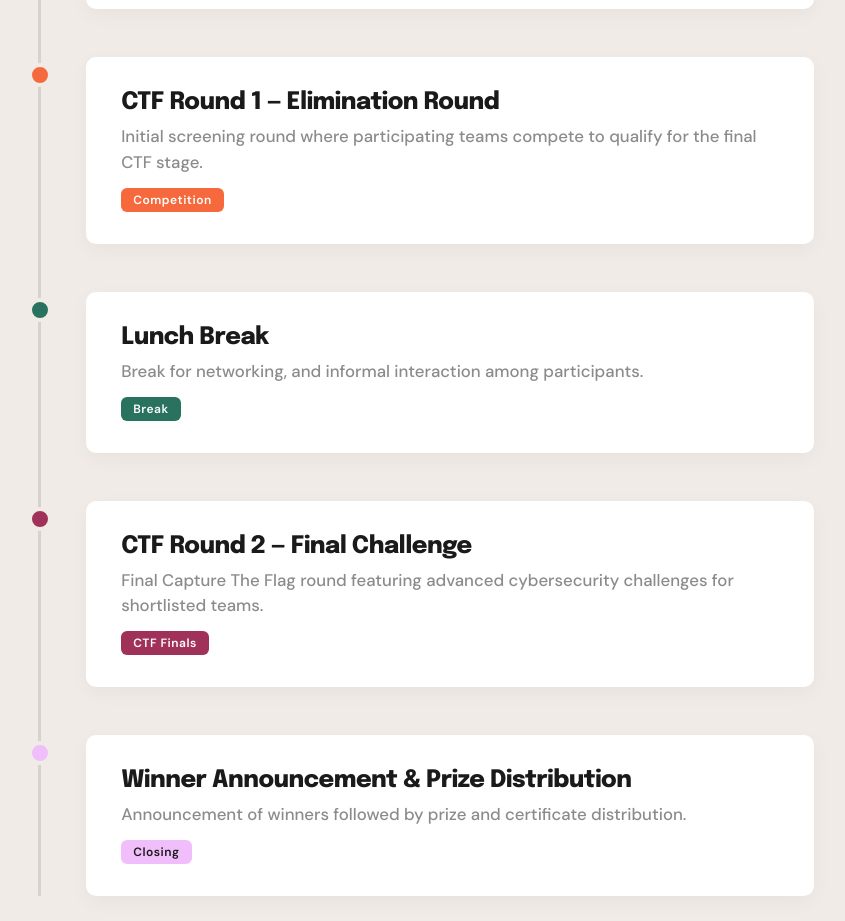
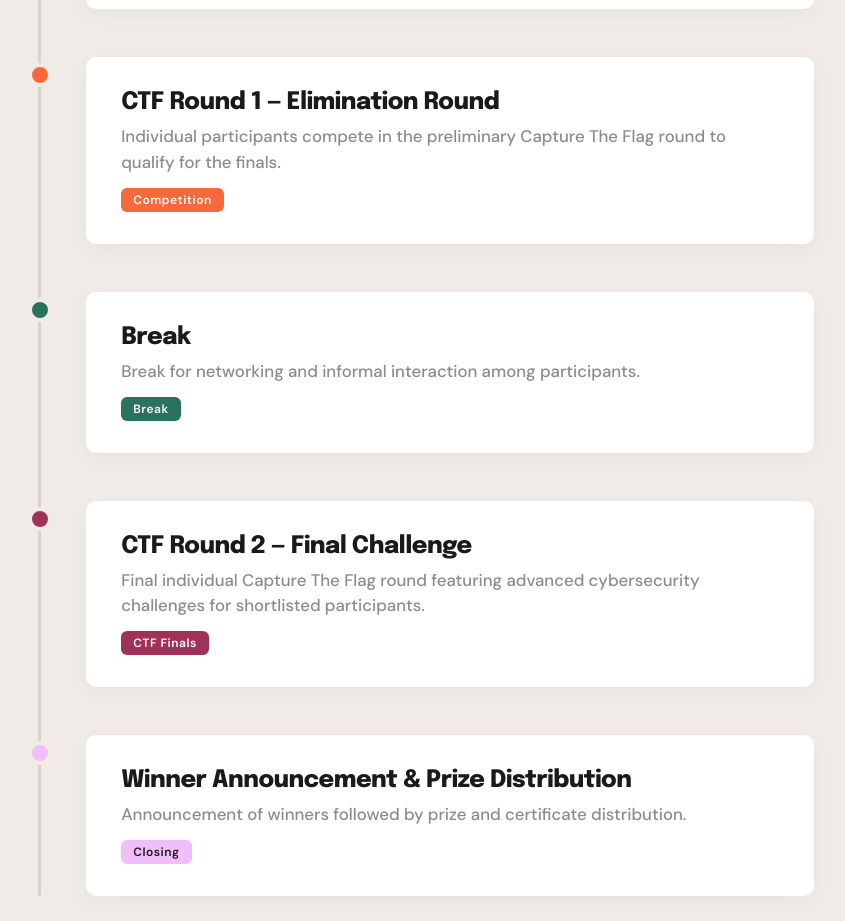
Before and after one commit to AbhiAditya02/AnnualConvention, a Next.js app: page /schedules in a window 1280 px wide. Shown: the part 980-1901 px from the top of the page, without its empty margins (226-1071 px from the left). Built offline with nearby package versions, Linux system fonts and the light colour scheme.

Commit message:
fix: update event descriptions for clarity in schedule data

```diff
--- a/app/schedules/page.jsx
+++ b/app/schedules/page.jsx
@@ -14,9 +14,9 @@ const SCHEDULE = {
         heading: 'Hack The Hackers',
         events: [
             { title: 'Inaugural Address & Keynote', desc: 'Opening remarks by the Chief Guest followed by a keynote on the event.', tag: 'Keynote', color: 'blue' },
-            { title: 'CTF Round 1 — Elimination Round', desc: 'Initial screening round where participating teams compete to qualify for the final CTF stage.', tag: 'Competition', color: 'black' },
-            { title: 'Lunch Break', desc: 'Break for networking, and informal interaction among participants.', tag: 'Break', color: 'green' },
-            { title: 'CTF Round 2 — Final Challenge', desc: 'Final Capture The Flag round featuring advanced cybersecurity challenges for shortlisted teams.', tag: 'CTF Finals', color: 'maroon' },
+            { title: 'CTF Round 1 — Elimination Round', desc: 'Individual participants compete in the preliminary Capture The Flag round to qualify for the finals.', tag: 'Competition', color: 'black' },
+            { title: 'Break', desc: 'Break for networking and informal interaction among participants.', tag: 'Break', color: 'green' },
+            { title: 'CTF Round 2 — Final Challenge', desc: 'Final individual Capture The Flag round featuring advanced cybersecurity challenges for shortlisted participants.', tag: 'CTF Finals', color: 'maroon' },
             { title: 'Winner Announcement & Prize Distribution', desc: 'Announcement of winners followed by prize and certificate distribution.', tag: 'Closing', color: 'pink' },
         ]
     },
@@ -27,14 +27,14 @@ const SCHEDULE = {
             { title: 'Welcome / Opening Speech', desc: 'Formal inauguration of the convention with an opening address by the organizing committee.', tag: 'Opening', color: 'green' },
             { title: 'Ceremonial Lamp Lighting', desc: 'Traditional lamp lighting ceremony with guests, faculty members, and industry leaders.', tag: 'Ceremony', color: 'maroon' },
             { title: 'National Anthem', desc: 'Commencement of the convention with the national anthem.', tag: 'Patriotic', color: 'blue' },
-            { title: 'Convention Website Showcase', desc: 'Presentation and live showcase of the official convention website and its features.', tag: 'Showcase', color: 'blue' },
+            { title: 'Convention Website Showcase', desc: 'Presentation and live showcase of the official convention website.', tag: 'Showcase', color: 'blue' },
             { title: 'Welcome Dance', desc: 'Cultural dance performance to welcome guests and participants.', tag: 'Culture', color: 'pink' },
             { title: 'ISTE Journey Video', desc: 'A visual presentation highlighting the journey, milestones, and achievements of ISTE.', tag: 'Presentation', color: 'blue' },
-            { title: 'Guest Speeches', desc: 'Addresses and keynote speeches by invited dignitaries, faculty, and industry guests.', tag: 'Speakers', color: 'blue' },
+            { title: 'Guest Speeches', desc: 'Addresses and keynote speeches by invited dignitaries, and industry guests.', tag: 'Speakers', color: 'blue' },
             { title: 'Quiz Competition', desc: 'Interactive quiz session engaging participants in technical and general knowledge rounds.', tag: 'Activity', color: 'green' },
             { title: 'Group Song', desc: 'Musical group performance by students as part of the cultural segment.', tag: 'Culture', color: 'maroon' },
             { title: 'Felicitation of 4th Year Students', desc: 'Recognition and presentation of mementos to outgoing 4th year students.', tag: 'Felicitation', color: 'pink' },
-            { title: 'Vote of Thanks', desc: 'Formal closing address expressing gratitude to guests, participants, and organizers.', tag: 'Closing', color: 'green' }
+            { title: 'Vote of Thanks', desc: 'Formal closing address expressing gratitude to guests.', tag: 'Closing', color: 'green' }
         ]
     }
 };
```
